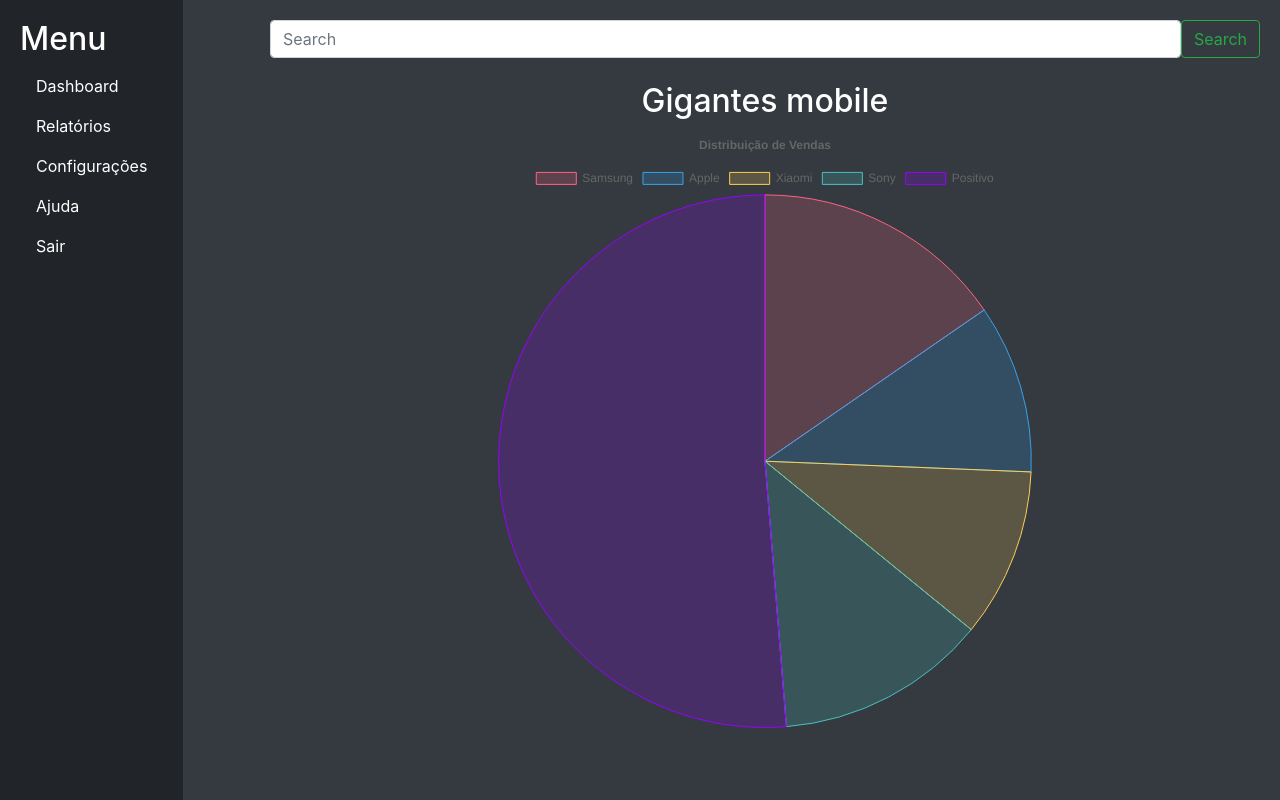
After one commit to Gleidson0002/Cardapio, a web app: file src/views/dashboard.html in a window 1280 px wide. The commit adds this page. Run offline with its HTML, style and script files only (its server is not run), Linux system fonts and the light colour scheme.

Commit message:
front 2.0

```diff
--- a/src/views/bebidas.html
+++ b/src/views/bebidas.html
@@ -26,7 +26,7 @@
                 <ul class="nav-links">
                     <li><a href="#home"><i class="fa-solid fa-basket-shopping"></i> Pedidos</a></li>
                     <li><a href="#menu"><i class="fa-solid fa-location-dot"></i> Area de entrega</a></li>
-                    <li><a href="#about"><i class="fa-regular fa-user"></i> Entrar/login</a></li>
+                    <li><a href="./login.html"><i class="fa-regular fa-user"></i> Entrar/login</a></li>
                 </ul>
             </nav>
     </header>
--- a/src/views/combos.html
+++ b/src/views/combos.html
@@ -26,7 +26,7 @@
         <ul class="nav-links">
           <li><a href="#home"><i class="fa-solid fa-basket-shopping"></i> Pedidos</a></li>
           <li><a href="#menu"><i class="fa-solid fa-location-dot"></i> Area de entrega</a></li>
-          <li><a href="#about"><i class="fa-regular fa-user"></i> Entrar/login</a></li>
+          <li><a href="./login.html"><i class="fa-regular fa-user"></i> Entrar/login</a></li>
         </ul>
       </nav>
   </header>
--- /dev/null
+++ b/src/views/dashboard.html
@@ -0,0 +1,122 @@
+<!DOCTYPE html>
+<html lang="pt-BR">
+<head>
+    <meta charset="UTF-8">
+    <meta name="viewport" content="width=device-width, initial-scale=1.0">
+    <link href="https://stackpath.bootstrapcdn.com/bootstrap/4.5.2/css/bootstrap.min.css" rel="stylesheet">
+    <script src="https://cdn.jsdelivr.net/npm/chart.js"></script>
+    <title>Dashboard</title>
+
+    <style>
+        body {
+            background-color: #343a40; /* Cor de fundo escura */
+            color: white; /* Texto claro */
+        }
+        #myPieChart {
+            width: 600px !important;
+            height: 600px !important;
+            margin: 0 auto;
+        }
+        .sidebar {
+            height: 100vh;
+            background-color: #212529; /* Sidebar escura */
+            position: fixed;
+            padding: 20px;
+        }
+        .sidebar a {
+            color: white; /* Texto dos links na sidebar */
+        }
+        .sidebar a:hover {
+            background-color: #495057; /* Cor ao passar o mouse */
+        }
+        .content {
+            margin-left: 250px; /* Largura da sidebar */
+            padding: 20px;
+        }
+        @media (max-width: 768px) {
+            .sidebar {
+                position: static;
+                height: auto;
+                margin-bottom: 20px;
+            }
+            .content {
+                margin-left: 0;
+            }
+        }
+    </style>
+</head>
+<body>
+
+    <div class="sidebar">
+        <h2>Menu</h2>
+        <ul class="nav flex-column">
+            <li class="nav-item">
+                <a class="nav-link active" href="#">Dashboard</a>
+            </li>
+            <li class="nav-item">
+                <a class="nav-link" href="#">Relatórios</a>
+            </li>
+            <li class="nav-item">
+                <a class="nav-link" href="#">Configurações</a>
+            </li>
+            <li class="nav-item">
+                <a class="nav-link" href="#">Ajuda</a>
+            </li>
+            <li class="nav-item">
+              <a class="nav-link" href="login.html">Sair</a>
+          </li>
+        </ul>
+    </div>
+
+    <div class="content">
+        <form class="d-flex" role="search">
+            <input class="form-control me-2" type="search" placeholder="Search" aria-label="Search">
+            <button class="btn btn-outline-success" type="submit">Search</button>
+        </form>
+
+        <h2 class="text-center mt-4">Gigantes mobile</h2>
+        <canvas id="myPieChart"></canvas>
+    </div>
+
+    <script>
+        const ctx = document.getElementById('myPieChart').getContext('2d');
+        const myPieChart = new Chart(ctx, {
+            type: 'pie',
+            data: {
+                labels: ['Samsung', 'Apple', 'Xiaomi', 'Sony','Positivo'],
+                datasets: [{
+                    label: 'Vendas',
+                    data: [30000, 20000, 20005, 25000, 100000],
+                    backgroundColor: [
+                        'rgba(255, 99, 132, 0.2)',
+                        'rgba(54, 162, 235, 0.2)',
+                        'rgba(255, 206, 86, 0.2)',
+                        'rgba(75, 192, 192, 0.2)',
+                        'rgba(150, 2, 272, 0.2)'
+                    ],
+                    borderColor: [
+                        'rgba(255, 99, 132, 1)',
+                        'rgba(54, 162, 235, 1)',
+                        'rgba(255, 206, 86, 1)',
+                        'rgba(75, 192, 192, 1)',
+                        'rgba(150, 2, 272, 1)'
+                    ],
+                    borderWidth: 1
+                }]
+            },
+            options: {
+                responsive: true,
+                plugins: {
+                    legend: {
+                        position: 'top',
+                    },
+                    title: {
+                        display: true,
+                        text: 'Distribuição de Vendas'
+                    }
+                }
+            }
+        });
+    </script>
+</body>
+</html>
--- a/src/views/index.html
+++ b/src/views/index.html
@@ -26,7 +26,7 @@
             <ul class="nav-links">
                 <li><a href="#home"><i class="fa-solid fa-basket-shopping"></i> Pedidos</a></li>
                 <li><a href="#menu"><i class="fa-solid fa-location-dot"></i> Area de entrega</a></li>
-                <li><a href="#about"><i class="fa-regular fa-user"></i> Entrar/login</a></li>
+                <li><a href="./login.html"><i class="fa-regular fa-user"></i> Entrar/login</a></li>
             </ul>
         </nav>
 </header>
```
Also changed, not shown: src/views/login.html (+6 -1 lines), src/views/style.css (+9 -0 lines).
